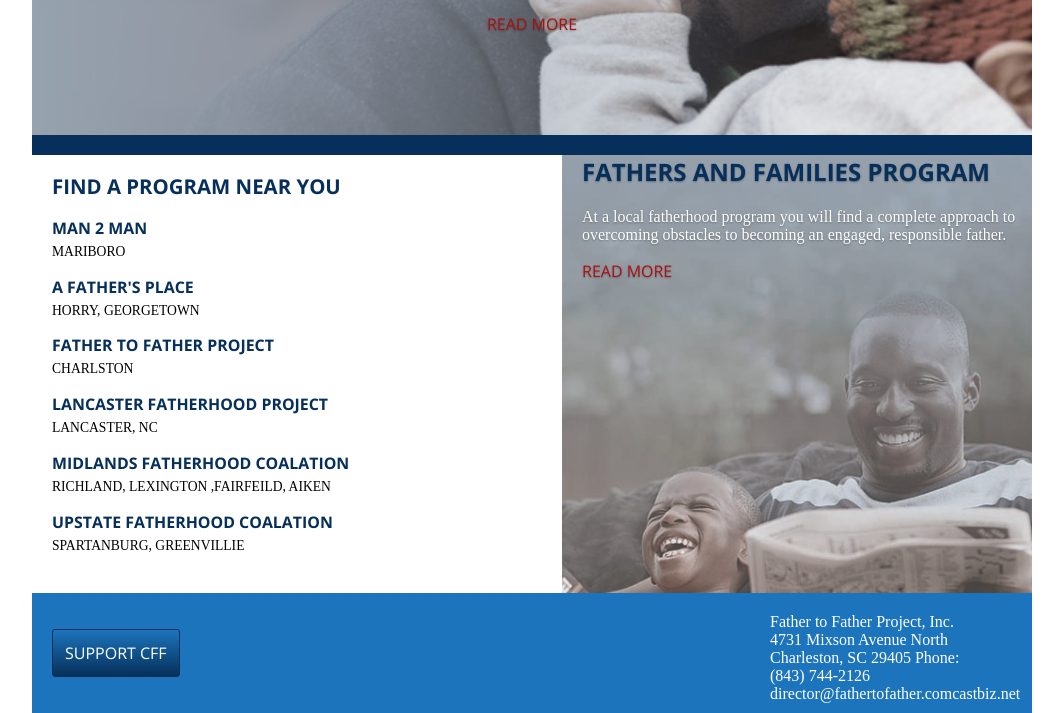
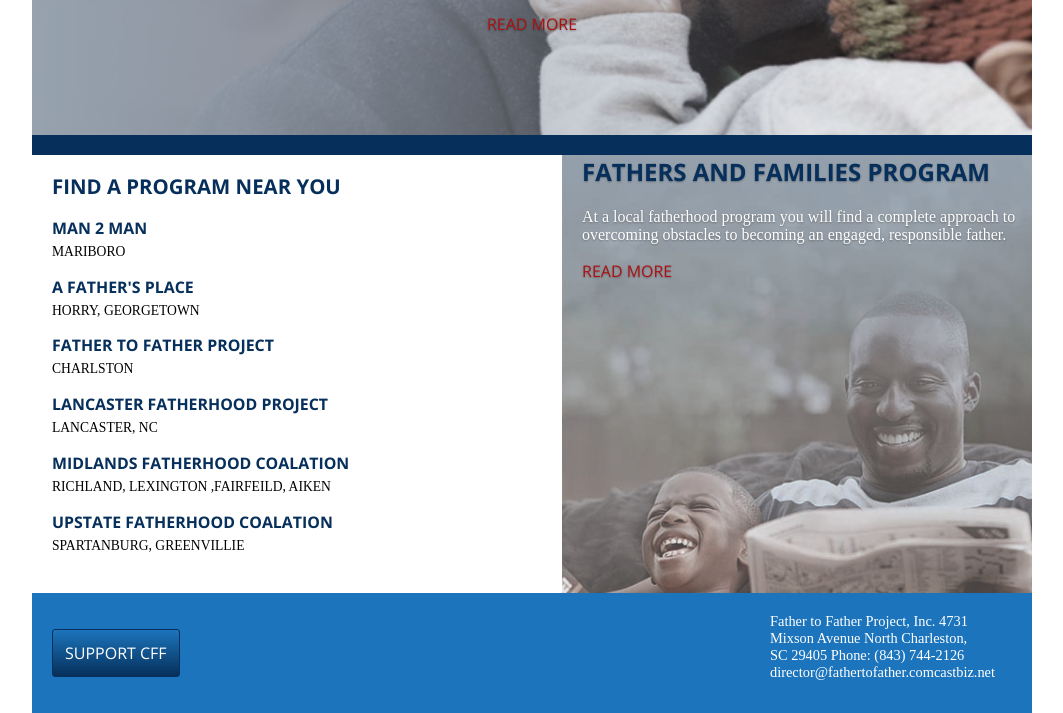
Before and after one commit to FedoraMan/CFF-Website, a plain HTML site: page index.html in a window 1280 px wide. Shown: the part 509-1222 px from the top of the page, without its empty margins (108-1171 px from the left). Drawn offline with nearby package versions, Linux system fonts and the light colour scheme.

Commit message:
footer font smaller

```diff
--- a/scss/_footer.scss
+++ b/scss/_footer.scss
@@ -17,6 +17,7 @@ footer {
 	width: 200px;
 	text-align: left;
 	margin-top: 20px;
+	font-size: .90em;
 	@include breakpoint($small) {
 		float: right;
 		position: absolute;
```
Also changed, not shown: css/styles.css, 1 other file.
